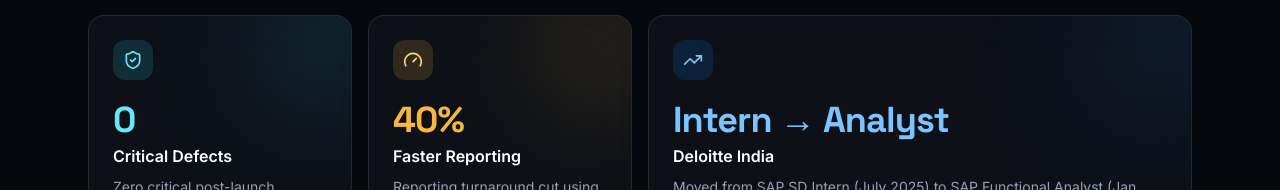
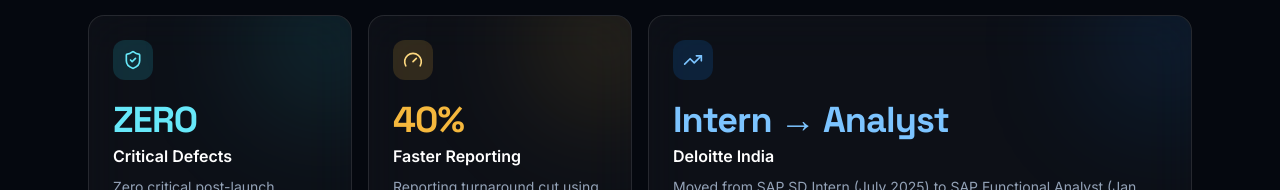
Before and after one commit to Dvkhatanhar/sap-portfolio, a React (Vite) app: page / in a window 1280 px wide. Shown: the part 5602-5792 px from the top of the page. Built offline with nearby package versions, Linux system fonts and the light colour scheme.

Commit message:
Update portfolio.ts

```diff
--- a/src/data/portfolio.ts
+++ b/src/data/portfolio.ts
@@ -291,7 +291,7 @@ export const portfolioData = {
     { value: '4', label: 'Greenfield Go-Lives', detail: 'Major SAP S/4HANA Retail Greenfield implementations delivered at Deloitte India.', icon: 'rocket', size: 'lg', accent: 'sapphire' },
     { value: '50,000+', label: 'Invoices & POs', detail: 'Processed for Chargeback sales through configured Settlement Management.', icon: 'receipt', size: 'md', accent: 'gold' },
     { value: '1,000+', label: 'Stores Supported', detail: 'Retail stores across India running on the O2C processes delivered.', icon: 'store', size: 'md', accent: 'cyan' },
-    { value: '0', label: 'Critical Defects', detail: 'Zero critical post-launch defects on custom SAP SD reports.', icon: 'shield', size: 'sm', accent: 'cyan' },
+    { value: 'ZERO', label: 'Critical Defects', detail: 'Zero critical post-launch defects on custom SAP SD reports.', icon: 'shield', size: 'sm', accent: 'cyan' },
     { value: '40%', label: 'Faster Reporting', detail: 'Reporting turnaround cut using advanced Excel and PivotTables.', icon: 'gauge', size: 'sm', accent: 'gold' },
     { value: 'Intern → Analyst', label: 'Deloitte India', detail: 'Moved from SAP SD Intern (July 2025) to SAP Functional Analyst (Jan 2026).', icon: 'trending', size: 'md', accent: 'sapphire' },
   ] as Achievement[],
```
